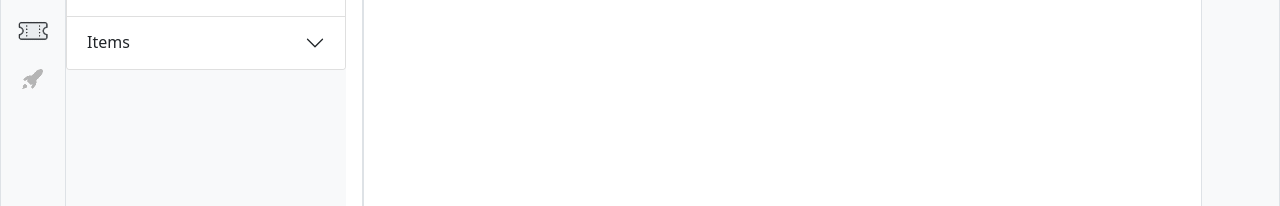
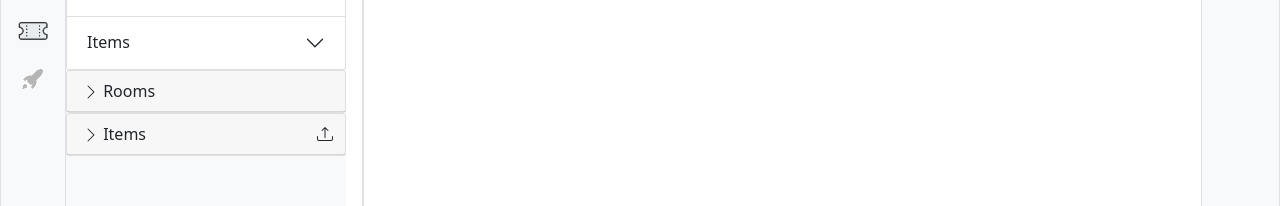
Before and after one commit to xrchisense/xrevent-creator-react, a React (Create React App) app: page / in a window 1280 px wide. Shown: the part 151-357 px from the top of the page. Built offline with nearby package versions, Linux system fonts and the light colour scheme.

Commit message:
Started to build custom Accordeon

```diff
--- /dev/null
+++ b/src/components/AccMenu.js
@@ -0,0 +1,63 @@
+import Accordion from "react-bootstrap/Accordion";
+import { useAccordionButton } from "react-bootstrap";
+import AccordionContext from 'react-bootstrap/AccordionContext';
+import Card from "react-bootstrap/Card";
+import { useContext } from "react";
+import { Form } from "react-bootstrap";
+import UploadButton from "./UploadButton";
+
+
+
+function ContextAwareToggle({ children, eventKey, callback }) {
+    const { activeEventKey } = useContext(AccordionContext);
+
+    const decoratedOnClick = useAccordionButton(
+        eventKey,
+        () => callback && callback(eventKey),
+    );
+
+    const isCurrentEventKey = activeEventKey === eventKey;
+
+    return (
+        <>
+            <svg xmlns="http://www.w3.org/2000/svg" type="button" style={{ transform: isCurrentEventKey ? 'rotate(180deg)' : 'rotate(90deg)' }}
+                onClick={decoratedOnClick} width="16" height="16" fill="currentColor" className="bi bi-save" viewBox="0 0 16 16">
+                <path fill-rule="evenodd" d="M7.646 4.646a.5.5 0 0 1 .708 0l6 6a.5.5 0 0 1-.708.708L8 5.707l-5.646 5.647a.5.5 0 0 1-.708-.708l6-6z"/>
+            </svg>
+            {'   ' + children}
+        </>
+    );
+}
+
+function AccMenu() {
+
+    async function uploadFile(){
+
+    }
+
+
+    return (
+        <Accordion defaultActiveKey="">
+            <Card>
+                <Card.Header>
+                    <ContextAwareToggle eventKey="0">Rooms</ContextAwareToggle>
+
+                </Card.Header>
+                <Accordion.Collapse eventKey="0">
+                    <Card.Body>Hello! I'm the body</Card.Body>
+                </Accordion.Collapse>
+            </Card>
+            <Card>
+                <Card.Header>
+                    <ContextAwareToggle eventKey="1">Items</ContextAwareToggle>
+                    <UploadButton/>
+                </Card.Header>
+                <Accordion.Collapse eventKey="1">
+                    <Card.Body>Hello! I'm another body</Card.Body>
+                </Accordion.Collapse>
+            </Card>
+        </Accordion>
+    );
+}
+
+export default AccMenu
--- a/src/components/MainNav.js
+++ b/src/components/MainNav.js
@@ -2,6 +2,8 @@
 import Nav from "react-bootstrap/Nav";
 import Stack from "react-bootstrap/Stack";
 import Accordion from "react-bootstrap/Accordion";
+
+import AccMenu from "./AccMenu";
 
 const MainNav = () => {
     return (
@@ -54,7 +56,11 @@ const MainNav = () => {
                     </Accordion.Body>
                 </Accordion.Item>
                 </Accordion>
+
+
+                <AccMenu/>
             </div>
+
             </Stack>
         </>
     )
--- a/src/components/TopNav.js
+++ b/src/components/TopNav.js
@@ -7,6 +7,11 @@ import Button from "react-bootstrap/Button";
 import { InputGroup } from "react-bootstrap";
 
 const TopNav = () => {
+	// Selects all in the text input field for easy copy and paste
+	const handleFocus = (event) => {
+		event.target.select();
+	}
+
 	return (
 		<>
 			<Navbar className="expand-gl bg-light border" >
@@ -18,19 +23,19 @@ const TopNav = () => {
 
 					<Form.Group className="justify-content-center" fluid  >
 						<InputGroup >
-							<Form.Control className="form-control form-control-sm" style={{ width: 280 }} placeholder="Enter scene Id to load ..." value="0f8fad5b-d9cb-469f-a165-70867728950e" />
-							<span class="input-group-text" >
+							<Form.Control className="form-control form-control-sm" style={{ width: 280 }} placeholder="Enter scene Id to load ..." value="0f8fad5b-d9cb-469f-a165-70867728950e" onFocus={handleFocus} />
+							<span className="input-group-text" >
 								<svg xmlns="http://www.w3.org/2000/svg" width="16" height="16" fill="currentColor" class="bi bi-save" viewBox="0 0 16 16">
 									<path d="M2 1a1 1 0 0 0-1 1v12a1 1 0 0 0 1 1h12a1 1 0 0 0 1-1V2a1 1 0 0 0-1-1H9.5a1 1 0 0 0-1 1v7.293l2.646-2.647a.5.5 0 0 1 .708.708l-3.5 3.5a.5.5 0 0 1-.708 0l-3.5-3.5a.5.5 0 1 1 .708-.708L7.5 9.293V2a2 2 0 0 1 2-2H14a2 2 0 0 1 2 2v12a2 2 0 0 1-2 2H2a2 2 0 0 1-2-2V2a2 2 0 0 1 2-2h2.5a.5.5 0 0 1 0 1H2z" />
 								</svg>
 							</span>
-							<span class="input-group-text" >
+							<span className="input-group-text" >
 								<svg xmlns="http://www.w3.org/2000/svg" width="16" height="16" fill="currentColor" class="bi bi-clipboard" viewBox="0 0 16 16">
 									<path d="M4 1.5H3a2 2 0 0 0-2 2V14a2 2 0 0 0 2 2h10a2 2 0 0 0 2-2V3.5a2 2 0 0 0-2-2h-1v1h1a1 1 0 0 1 1 1V14a1 1 0 0 1-1 1H3a1 1 0 0 1-1-1V3.5a1 1 0 0 1 1-1h1v-1z"></path>
 									<path d="M9.5 1a.5.5 0 0 1 .5.5v1a.5.5 0 0 1-.5.5h-3a.5.5 0 0 1-.5-.5v-1a.5.5 0 0 1 .5-.5h3zm-3-1A1.5 1.5 0 0 0 5 1.5v1A1.5 1.5 0 0 0 6.5 4h3A1.5 1.5 0 0 0 11 2.5v-1A1.5 1.5 0 0 0 9.5 0h-3z"></path>
 								</svg>
 							</span>
-							<span class="input-group-text" >
+							<span className="input-group-text" >
 								<svg xmlns="http://www.w3.org/2000/svg" width="16" height="16" fill="currentColor" class="bi bi-share" viewBox="0 0 16 16">
 									<path d="M13.5 1a1.5 1.5 0 1 0 0 3 1.5 1.5 0 0 0 0-3zM11 2.5a2.5 2.5 0 1 1 .603 1.628l-6.718 3.12a2.499 2.499 0 0 1 0 1.504l6.718 3.12a2.5 2.5 0 1 1-.488.876l-6.718-3.12a2.5 2.5 0 1 1 0-3.256l6.718-3.12A2.5 2.5 0 0 1 11 2.5zm-8.5 4a1.5 1.5 0 1 0 0 3 1.5 1.5 0 0 0 0-3zm11 5.5a1.5 1.5 0 1 0 0 3 1.5 1.5 0 0 0 0-3z" />
 								</svg>
--- /dev/null
+++ b/src/components/UploadButton.js
@@ -0,0 +1,34 @@
+import { useRef } from "react";
+
+function UploadButton() {
+    const inputRef = useRef(null);
+
+    const handleUpload = () => {
+        inputRef.current?.click();
+
+        doUpload();
+    }
+
+    // FixMe: Currently the alert is fired almost immediatly when filebox opens
+    async function doUpload() {
+        let formData = new FormData();
+        formData.append("file", inputRef.current.files[0]);
+        await fetch('/upload.php', {
+            method: "POST",
+            body: formData
+        });
+        alert('The file has been uploaded successfully.');
+    }
+
+    return (
+        <div>
+            <input ref={inputRef} className="d-none" type="file" />
+            <svg xmlns="http://www.w3.org/2000/svg" onClick={handleUpload} type="button" style={{ position: 'absolute', right: 12, top: 12 }} width="16" height="16" fill="currentColor" className="bi bi-upload" viewBox="0 0 16 16">
+                <path d="M.5 9.9a.5.5 0 0 1 .5.5v2.5a1 1 0 0 0 1 1h12a1 1 0 0 0 1-1v-2.5a.5.5 0 0 1 1 0v2.5a2 2 0 0 1-2 2H2a2 2 0 0 1-2-2v-2.5a.5.5 0 0 1 .5-.5z" />
+                <path d="M7.646 1.146a.5.5 0 0 1 .708 0l3 3a.5.5 0 0 1-.708.708L8.5 2.707V11.5a.5.5 0 0 1-1 0V2.707L5.354 4.854a.5.5 0 1 1-.708-.708l3-3z" />
+            </svg>
+        </div>
+    );
+}
+
+export default UploadButton;
```
